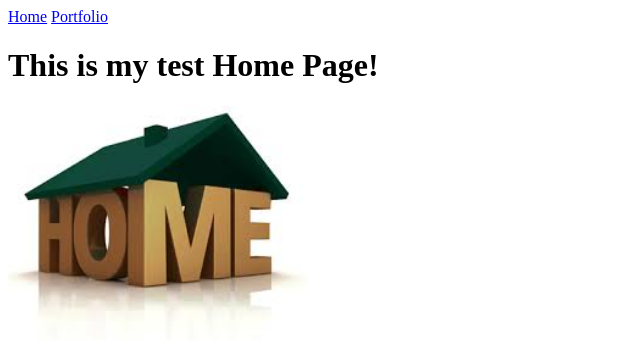
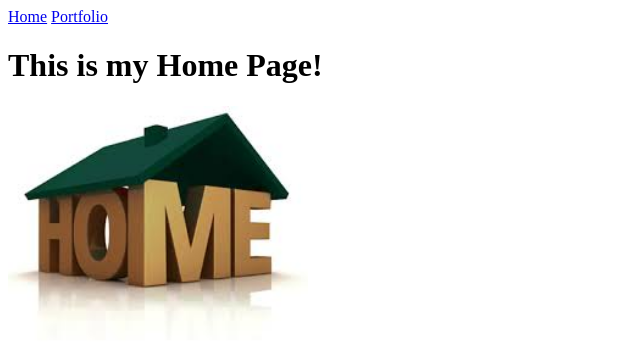
Before and after one commit to SophiaQ00/SophiaQ00.github.io, a plain HTML site: page index.html in a window 1280 px wide. Shown: the whole page, without its empty margins (0-640 px from the left). Drawn offline with Linux system fonts and the light colour scheme.

Commit message:
Intial commmit

```diff
--- a/index.html
+++ b/index.html
@@ -7,7 +7,7 @@
   <body>
     <a href="index.html">Home</a>
     <a href="portfolio.html">Portfolio</a>
-    <h1>This is my test Home Page!</h1>
+    <h1>This is my Home Page!</h1>
     <img src="Images/home.jpg" height="250">
   </body>
 </html>
```
